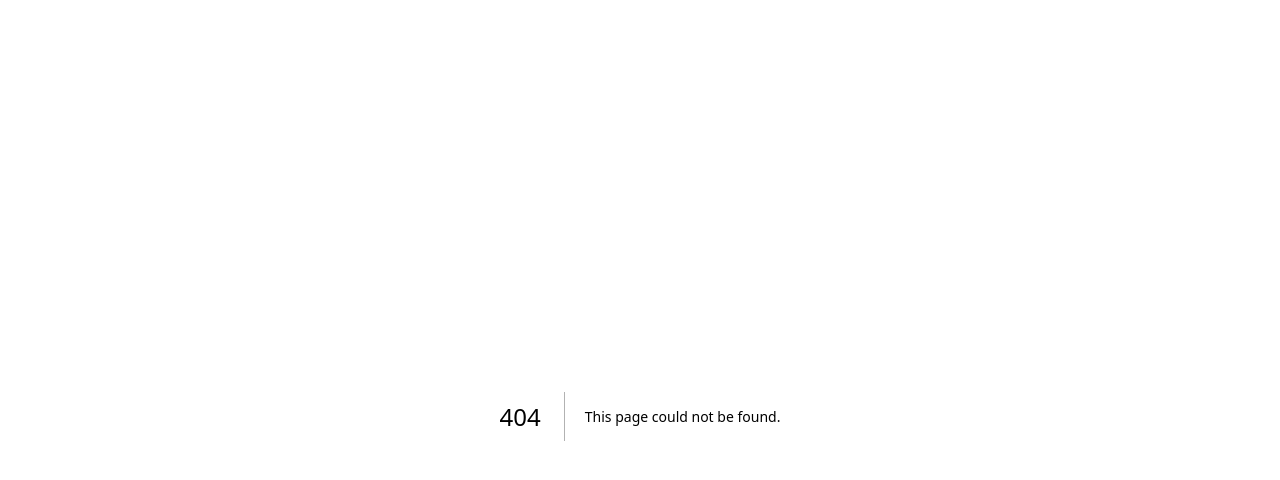
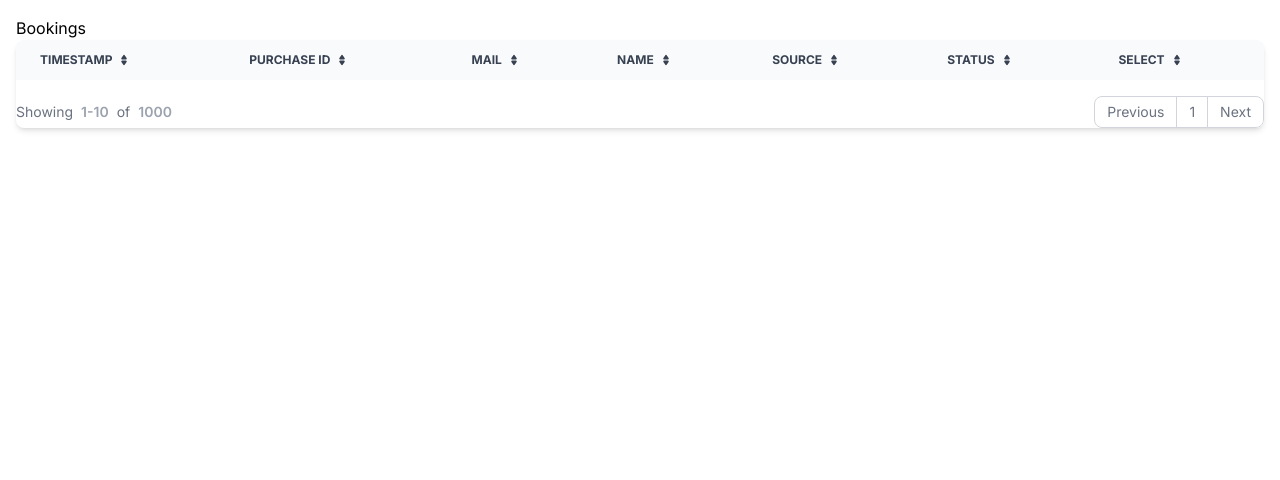
Before and after one commit to zniper17/data-table, a Next.js app: page /examples in a window 1280 px wide. Before the commit this address had no page. Shown: the top 480 px of the page. Built offline with nearby package versions, Linux system fonts and the light colour scheme.

Commit message:
created a dataTable with dummy data, created a type folder

```diff
--- /dev/null
+++ b/src/app/examples/page.tsx
@@ -0,0 +1,43 @@
+import DataTable from "@/components/DataTable";
+import React from "react";
+function Home() {
+  const headers = [
+    "Timestamp",
+    "Purchase Id",
+    "Mail",
+    "Name",
+    "Source",
+    "Status",
+    "Select",
+  ];
+
+  const rows = [
+    {
+      timestamp: "2023-07-15",
+      purchaseId: "123",
+      mail: "example@example.com",
+      name: "John Doe",
+      source: "Online",
+      status: "Completed",
+      select: "Yes",
+    },
+    {
+      timestamp: "2023-07-14",
+      purchaseId: "456",
+      mail: "test@test.com",
+      name: "Jane Smith",
+      source: "In-store",
+      status: "Pending",
+      select: "No",
+    },
+    // Add more rows as needed
+  ];
+
+  return (
+    <React.Fragment>
+      <DataTable sortable caption="Bookings" headers={headers} rows={rows} />
+    </React.Fragment>
+  );
+}
+
+export default Home;
--- /dev/null
+++ b/src/components/DataTable.tsx
@@ -0,0 +1,90 @@
+import React from "react";
+
+interface IProps {
+  sortable?: boolean;
+  headers: string[];
+  caption?: string;
+  rows: any;
+  pagination?: boolean;
+}
+
+function DataTable(props: IProps) {
+  console.log("---------props", props.sortable);
+
+  return (
+    <React.Fragment>
+      {!!props.caption && <span>{props.caption}</span>}
+
+      <div className="relative overflow-x-auto shadow-md sm:rounded-lg">
+        <table className="w-full text-sm text-left text-gray-500 dark:text-gray-400">
+          <thead className="text-xs text-gray-700 uppercase bg-gray-50 dark:bg-gray-700 dark:text-gray-400">
+            <tr>
+              {props.headers.map((header) => (
+                <th key={header} className="px-6 py-3">
+                  <div className="flex items-center">
+                    <span>{header}</span>
+                    <a href="#">
+                      <svg
+                        className="w-3 h-3 ml-1.5"
+                        aria-hidden="true"
+                        xmlns="http://www.w3.org/2000/svg"
+                        fill="currentColor"
+                        viewBox="0 0 24 24"
+                      >
+                        <path d="M8.574 11.024h6.852a2.075 2.075 0 0 0 1.847-1.086 1.9 1.9 0 0 0-.11-1.986L13.736 2.9a2.122 2.122 0 0 0-3.472 0L6.837 7.952a1.9 1.9 0 0 0-.11 1.986 2.074 2.074 0 0 0 1.847 1.086Zm6.852 1.952H8.574a2.072 2.072 0 0 0-1.847 1.087 1.9 1.9 0 0 0 .11 1.985l3.426 5.05a2.123 2.123 0 0 0 3.472 0l3.427-5.05a1.9 1.9 0 0 0 .11-1.985 2.074 2.074 0 0 0-1.846-1.087Z" />
+                      </svg>
+                    </a>
+                  </div>
+                </th>
+              ))}
+            </tr>
+          </thead>
+          <tbody>
+            {/* {props.rows.map((row) => {
+
+            } )} */}
+          </tbody>
+        </table>
+        <nav
+          className="flex items-center justify-between pt-4"
+          aria-label="Table navigation"
+        >
+          <span className="text-sm font-normal text-gray-500 dark:text-gray-400">
+            Showing
+            <span className="font-semibold text-gray-400 mx-2">1-10</span>
+            of
+            <span className="font-semibold text-gray-400 mx-2">1000</span>
+          </span>
+          <ul className="inline-flex -space-x-px text-sm h-8">
+            <li>
+              <a
+                href="#"
+                className="flex items-center justify-center px-3 h-8 ml-0 leading-tight text-gray-500 bg-white border border-gray-300 rounded-l-lg hover:bg-gray-100 hover:text-gray-700 dark:bg-gray-800 dark:border-gray-700 dark:text-gray-400 dark:hover:bg-gray-700 dark:hover:text-white"
+              >
+                Previous
+              </a>
+            </li>
+            <li>
+              <a
+                href="#"
+                className="flex items-center justify-center px-3 h-8 leading-tight text-gray-500 bg-white border border-gray-300 hover:bg-gray-100 hover:text-gray-700 dark:bg-gray-800 dark:border-gray-700 dark:text-gray-400 dark:hover:bg-gray-700 dark:hover:text-white"
+              >
+                1
+              </a>
+            </li>
+            <li>
+              <a
+                href="#"
+                className="flex items-center justify-center px-3 h-8 leading-tight text-gray-500 bg-white border border-gray-300 rounded-r-lg hover:bg-gray-100 hover:text-gray-700 dark:bg-gray-800 dark:border-gray-700 dark:text-gray-400 dark:hover:bg-gray-700 dark:hover:text-white"
+              >
+                Next
+              </a>
+            </li>
+          </ul>
+        </nav>
+      </div>
+    </React.Fragment>
+  );
+}
+
+export default DataTable;
```
Also changed, not shown: src/types/index.ts (added).
